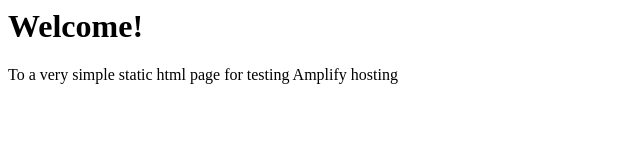
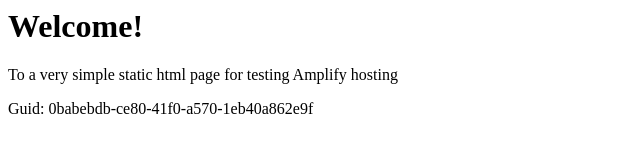
Before and after one commit to aws-aemilia-pdx/Github-PR-Commit-Integration-Test-DoNotTouch-GitHubAutoBuildCanaryTest-v1-preprod-us-west-2, a website: page src/index.html in a window 1280 px wide. Shown: the whole page, without its empty margins (0-640 px from the left). Drawn offline with Linux system fonts and the light colour scheme.

Commit message:
commit from integ tests

```diff
--- a/src/index.html
+++ b/src/index.html
@@ -1,3 +1,5 @@
+
+
 <html lang="en">
 
 <head>
@@ -10,6 +12,6 @@
 <body>
     <h1>Welcome!</h1>
     <p>To a very simple static html page for testing Amplify hosting</p>
-</body>
+    <p>Guid: 0babebdb-ce80-41f0-a570-1eb40a862e9f</p></body>
 
 </html>
```
